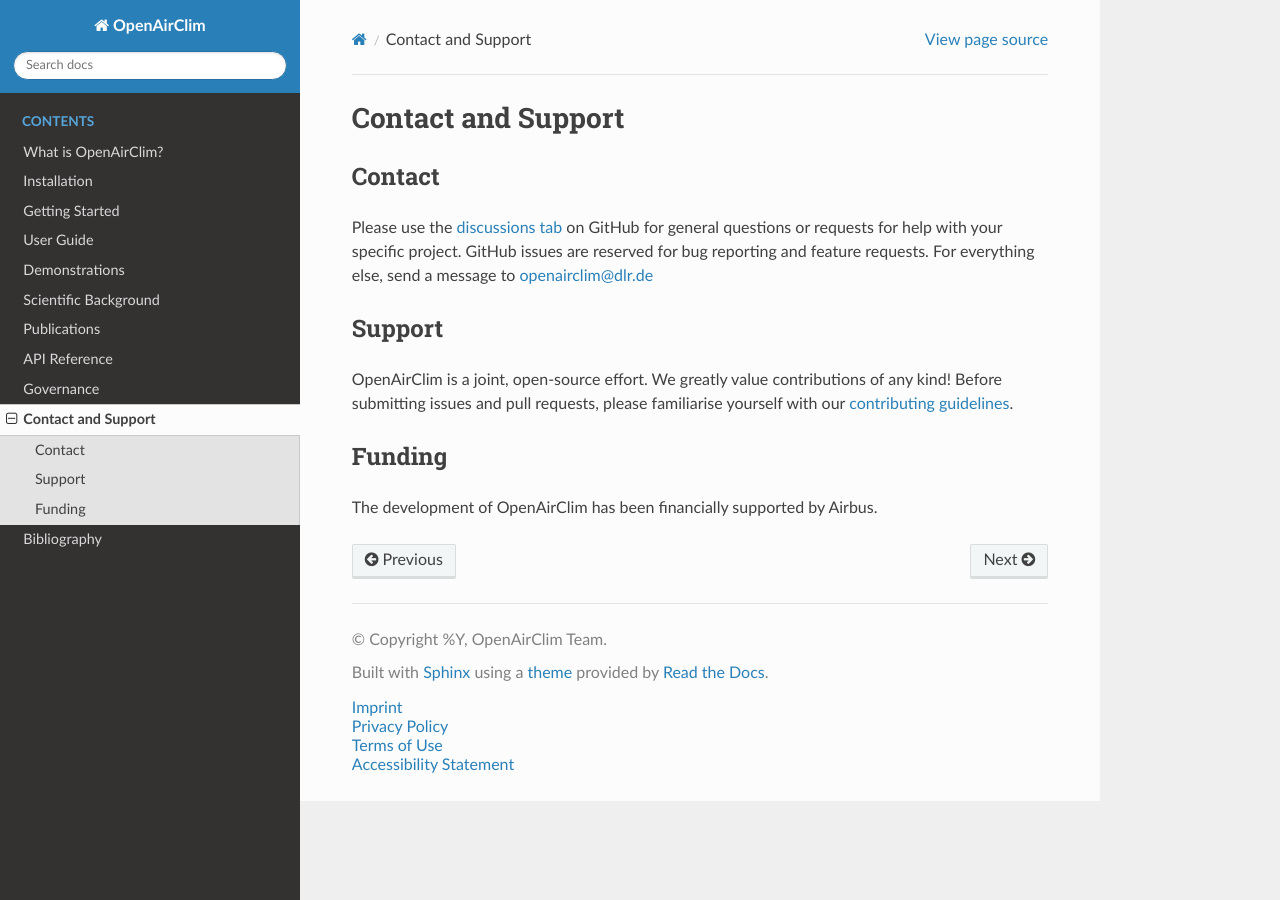
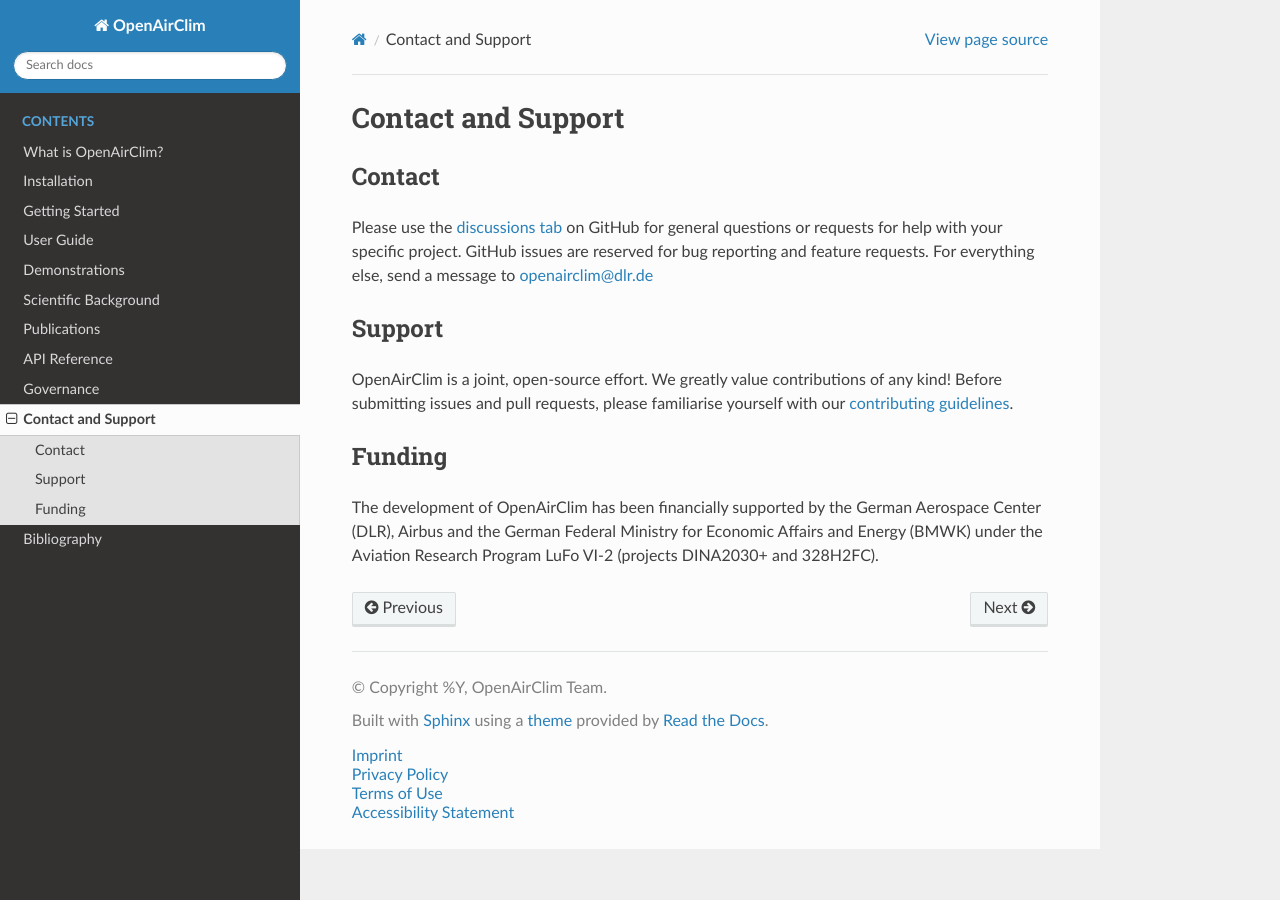
Before and after one commit to dlr-pa/oac, a Sphinx documentation site: the page built from docs/source/contact_support.rst, in a window 1280 px wide. Built offline with Sphinx 7.4.7 and the Read the Docs theme 3.1.0, drawn with Linux system fonts in a browser that asks for light colours.

Commit message:
Update contact_support.rst
Take into account funding from LuFo.

```diff
--- a/docs/source/contact_support.rst
+++ b/docs/source/contact_support.rst
@@ -19,4 +19,5 @@
 Funding
 -------
 
-The development of OpenAirClim has been financially supported by Airbus.
+The development of OpenAirClim has been financially supported by the German Aerospace Center (DLR),
+Airbus and the German Federal Ministry for Economic Affairs and Energy (BMWK) under the Aviation Research Program LuFo VI-2 (projects DINA2030+ and 328H2FC).
```
